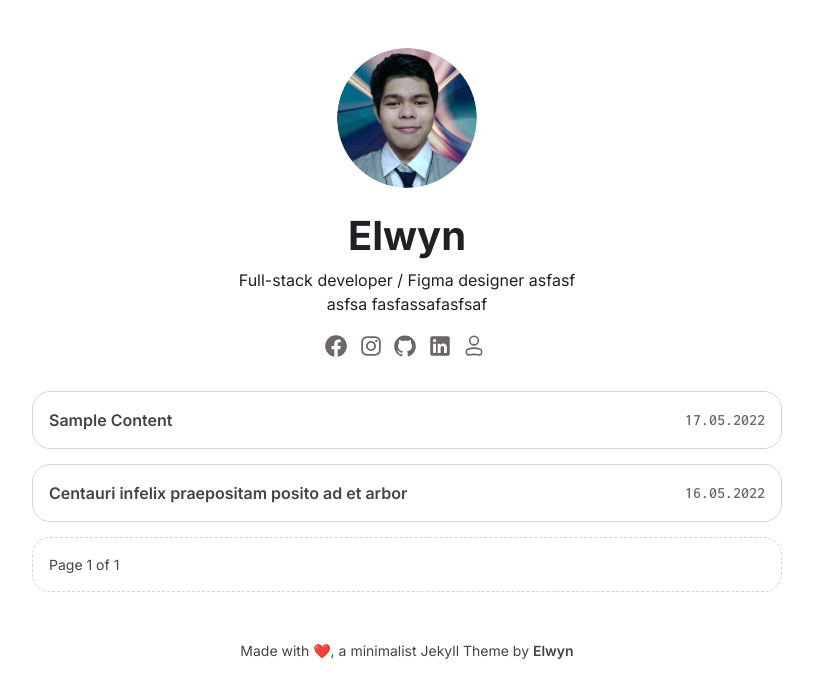
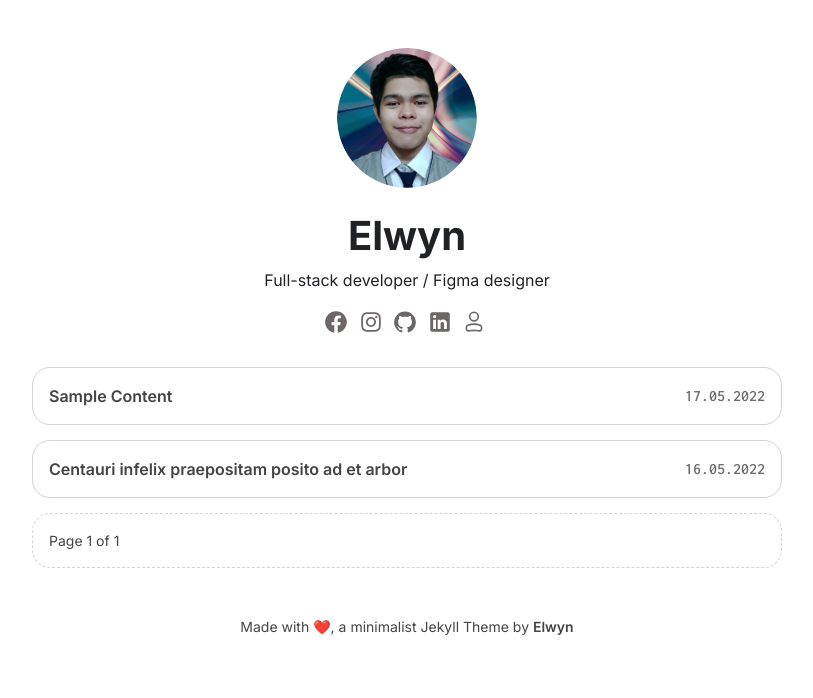
Before and after one commit to elwynynion/Hydra, a Jekyll site: the page built from index.html, in a window 1280 px wide. Shown: the top 698 px of the page, without its empty margins (233-1046 px from the left). Built offline with Jekyll 4.4.1, drawn with Linux system fonts in a browser that asks for light colours; the list of posts is cut into pages by our own code.

Commit message:
Fix minor typos

```diff
--- a/_layouts/default.html
+++ b/_layouts/default.html
@@ -4,7 +4,7 @@
 		<a href="./"><img src="{{site.author.picture}}" class="img-profile" alt=""></a><br><br>
         <h1 class="display3 display-name">{{site.author.name}}</h1>
 		<div class="d-flex justify-content-center">
-			<p class="lead-bio w-50">{{ site.author.bio }} asfasf asfsa fasfassafasfsaf</p>
+			<p class="lead-bio w-50">{{ site.author.bio }}</p>
 		</div>
         <div class="pb-2">
 			{% if site.author.facebook %}
```
